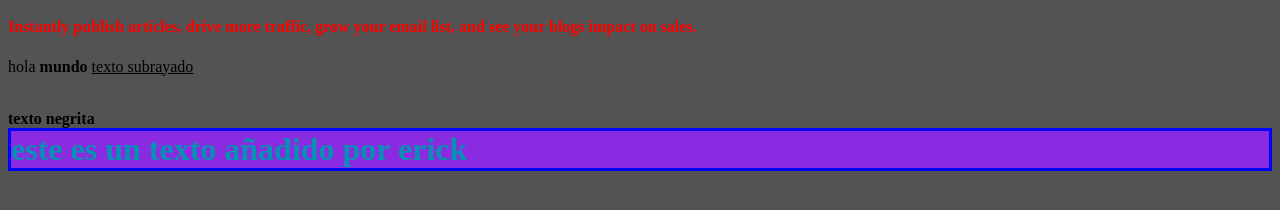
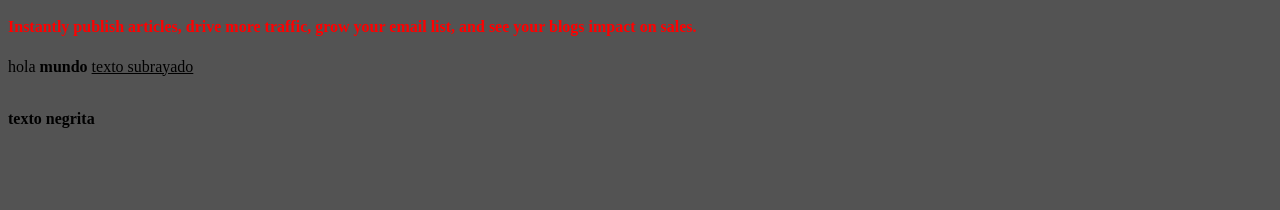
Before and after one commit to DiegoRogelioM/repodi, a plain HTML site: page index.html in a window 1280 px wide. Shown: the part 152-362 px from the top of the page. Drawn offline with Linux system fonts and the light colour scheme.

Commit message:
commit local

```diff
--- a/index.html
+++ b/index.html
@@ -50,6 +50,6 @@
 
     <form>
     </form>
-    <h1>este es un texto añadido por erick</h1>
+
   </body>
 </html>
```
